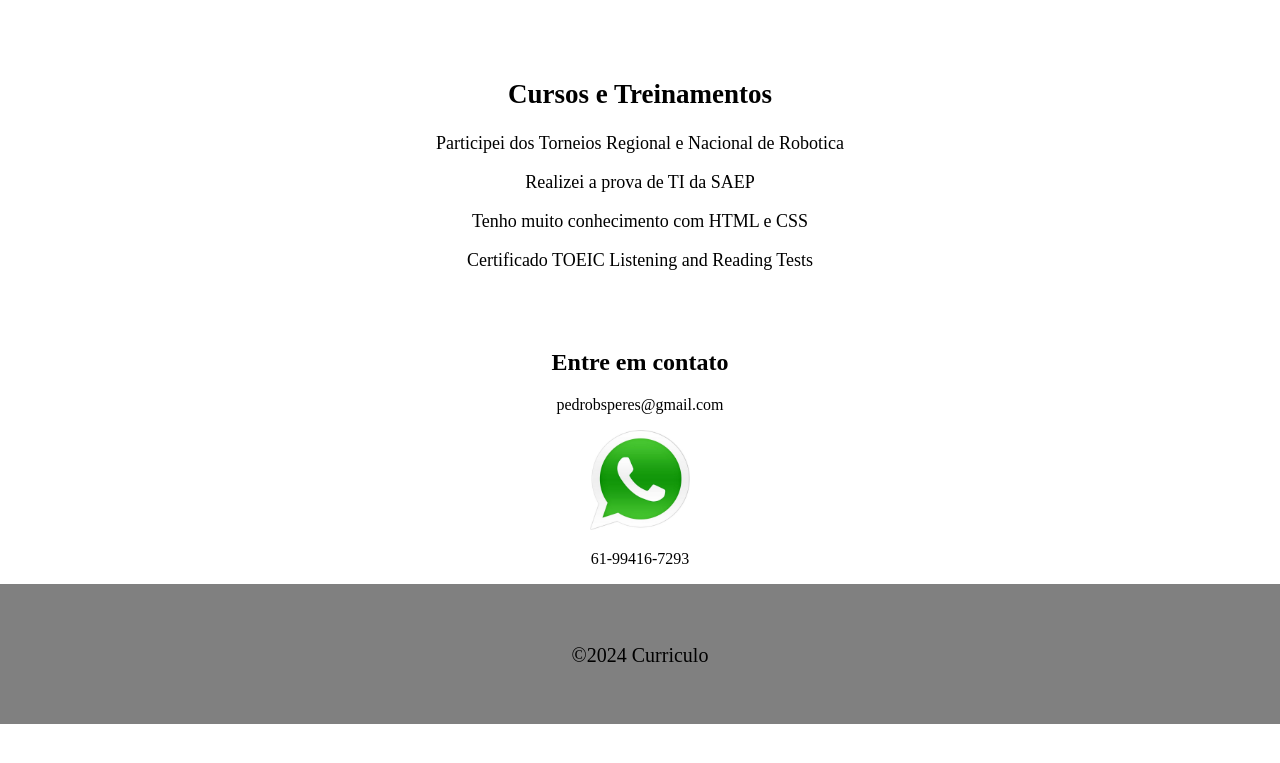
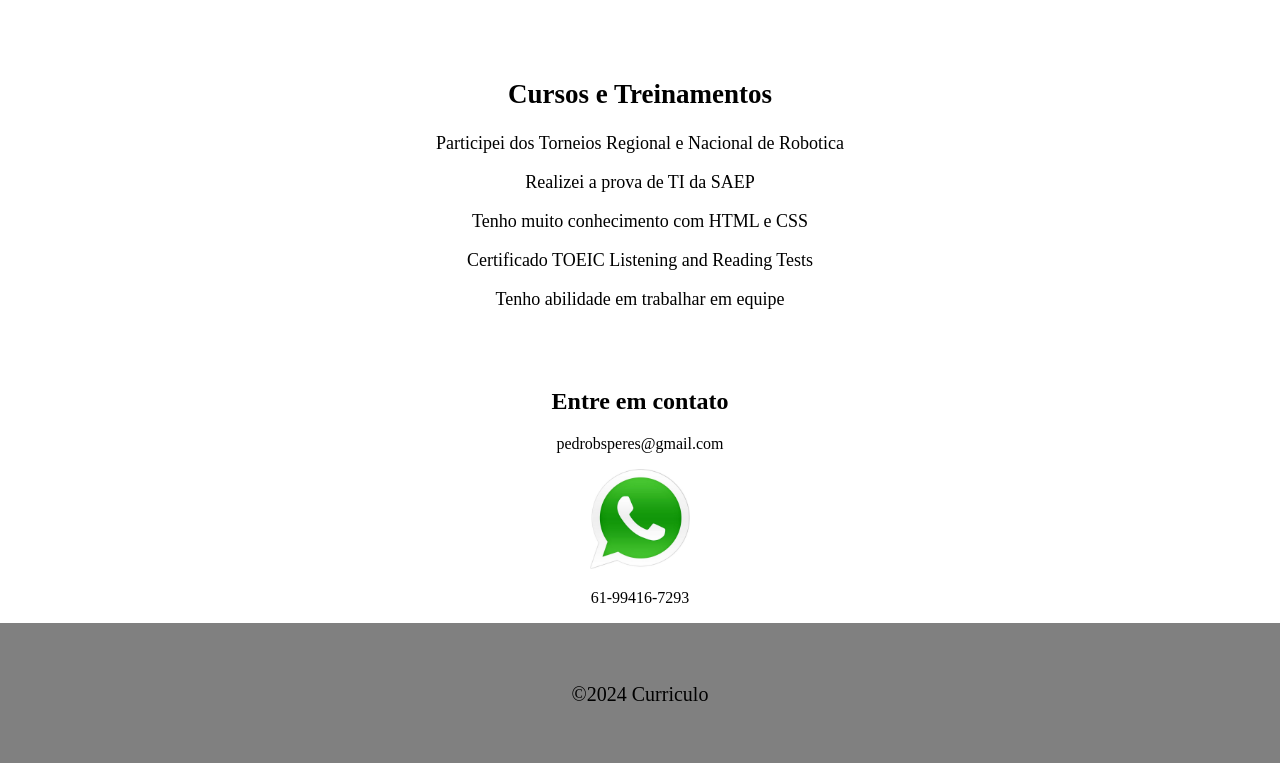
Before and after one commit to Pedrobsperes/Curriculo., a plain HTML site: page index.html in a window 1280 px wide. Shown: the part 864-1627 px from the top of the page. Before the commit the page ends 1588 px from the top, so only its background shows below. Drawn offline with Linux system fonts and the light colour scheme.

Commit message:
Update index.html

```diff
--- a/index.html
+++ b/index.html
@@ -41,6 +41,7 @@
         <p>Realizei a prova de TI da SAEP</p>
         <p>Tenho muito conhecimento com HTML e CSS</p>
         <p>Certificado TOEIC Listening and Reading Tests</p>
+        <p>Tenho abilidade em trabalhar em equipe</p>
 
 
     </section>
```
